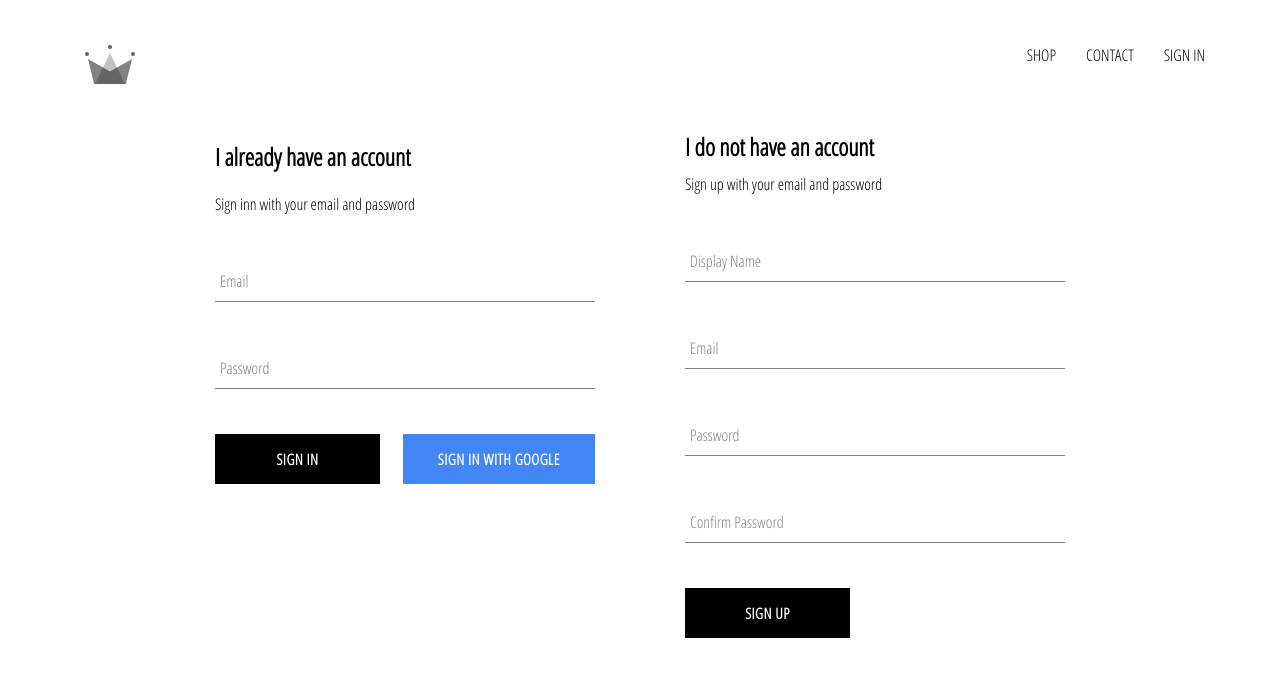
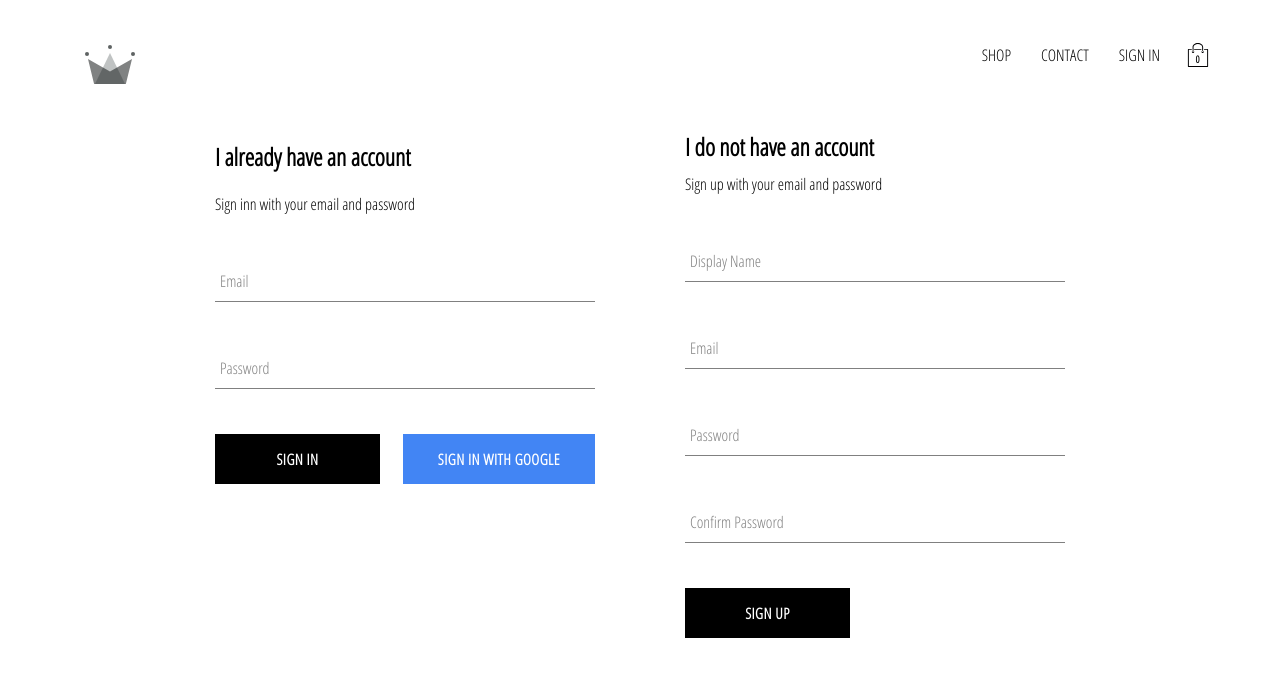
Before and after one commit to anantshanbhag/fashion-cart-app, a React (Create React App) app: page /signin in a window 1280 px wide. Shown: the top 676 px of the page. Built offline with nearby package versions, Linux system fonts and the light colour scheme; no server answers.

Commit message:
added cartIcon and cartDropdown to our application, also implemented cart reducer

```diff
--- /dev/null
+++ b/src/components/cart-dropdown/cart-dropdown.component.js
@@ -0,0 +1,14 @@
+import React from 'react';
+
+import CustomButton from '../custom-button/custom-button.component'
+
+import "./cart-dropdown.styles.scss"
+
+const CartDropdown = () => (
+	<div className="cart-dropdown">
+		<div className="cart-items" />
+		<CustomButton>GO TO CHECKOUT</CustomButton>
+	</div>
+);
+
+export default CartDropdown;
--- /dev/null
+++ b/src/components/cart-dropdown/cart-dropdown.styles.scss
@@ -0,0 +1,24 @@
+.cart-dropdown {
+  position: absolute;
+  width: 240px;
+  height: 340px;
+  display: flex;
+  flex-direction: column;
+  padding: 20px;
+  border: 1px solid black;
+  background-color: white;
+  top: 90px;
+  right: 40px;
+  z-index: 5;
+
+  .cart-items {
+    height: 240px;
+    display: flex;
+    flex-direction: column;
+    overflow: scroll;
+  }
+
+  button {
+    margin-top: auto;
+  }
+}
--- /dev/null
+++ b/src/components/cart-icon/cart-icon.component.js
@@ -0,0 +1,24 @@
+import React from 'react';
+import { connect } from 'react-redux';
+
+import { toggleCartHidden } from '../../redux/cart/cart.actions';
+
+import { ReactComponent as ShoppingIcon } from "../../assets/shopping-bag.svg"
+
+import "./cart-icon.styles.scss"
+
+const CartIcon = ({ toggleCartHidden }) => (
+	<div className="cart-icon" onClick={toggleCartHidden}>
+		<ShoppingIcon className="shopping-icon" />
+		<div className="item-count">0</div>
+	</div>
+);
+
+const mapDispatchToProps = dispatch => ({
+	toggleCartHidden: () => dispatch(toggleCartHidden())
+});
+
+export default connect(
+	null,
+	mapDispatchToProps
+)(CartIcon);
--- /dev/null
+++ b/src/components/cart-icon/cart-icon.styles.scss
@@ -0,0 +1,21 @@
+.cart-icon {
+  width: 45px;
+  height: 45px;
+  position: relative;
+  display: flex;
+  align-items: center;
+  justify-content: center;
+  cursor: pointer;
+
+  .shopping-icon {
+    width: 24px;
+    height: 24px;
+  }
+
+  .item-count {
+    position: absolute;
+    font-size: 10px;
+    font-weight: bold;
+    bottom: 12px;
+  }
+}
--- a/src/components/header/header.component.js
+++ b/src/components/header/header.component.js
@@ -3,12 +3,14 @@
 import { connect } from 'react-redux';
 
 import { auth } from '../../firebase/firebase.utils';
+import CartIcon from '../cart-icon/cart-icon.component';
+import CartDropdown from '../cart-dropdown/cart-dropdown.component';
 
 import { ReactComponent as Logo } from "../../assets/crown.svg"
 
 import "./header.styles.scss"
 
-const Header = ({ currentUser }) => (
+const Header = ({ currentUser, hidden }) => (
 	<div className="header">
 		<Link className="logo-container" to="/">
 			<Logo className="logo" />
@@ -26,12 +28,15 @@
 					:
 					<Link className="option" to="/signin">SIGN IN</Link>
 			}
+			<CartIcon />
 		</div>
+		{!hidden && <CartDropdown />}
 	</div>
 );
 
-const mapStateToProps = state => ({
-	currentUser: state.user.currentUser
+const mapStateToProps = ({ user: { currentUser }, cart: { hidden } }) => ({
+	currentUser,
+	hidden
 });
 
 export default connect(mapStateToProps)(Header);
--- /dev/null
+++ b/src/redux/cart/cart.actions.js
@@ -0,0 +1,5 @@
+import { CartActionTypes } from "./cart.types";
+
+export const toggleCartHidden = () => ({
+  type: CartActionTypes.TOGGLE_CART_HIDDEN,
+});
--- /dev/null
+++ b/src/redux/cart/cart.reducer.js
@@ -0,0 +1,19 @@
+import { CartActionTypes } from "./cart.types";
+
+const INITIAL_STATE = {
+  hidden: true
+}
+
+const cartReducer = (state = INITIAL_STATE, action) => {
+  switch (action.type) {
+    case CartActionTypes.TOGGLE_CART_HIDDEN:
+      return {
+        ...state,
+        hidden: !state.hidden
+      }
+    default:
+      return state;
+  }
+}
+
+export default cartReducer;
--- /dev/null
+++ b/src/redux/cart/cart.types.js
@@ -0,0 +1,3 @@
+export const CartActionTypes = {
+  TOGGLE_CART_HIDDEN: 'TOGGLE_CART_HIDDEN'
+}
--- a/src/redux/root-reducer.js
+++ b/src/redux/root-reducer.js
@@ -1,7 +1,9 @@
 import { combineReducers } from "redux";
 
 import userReducer from "./user/user.reducer";
+import cartReducer from "./cart/cart.reducer";
 
 export default combineReducers({
-  user: userReducer
-})
+  user: userReducer,
+  cart: cartReducer
+});
```
Also changed, not shown: src/assets/shopping-bag.svg (added), 1 other file (tests, documents, lock files or other folders).
